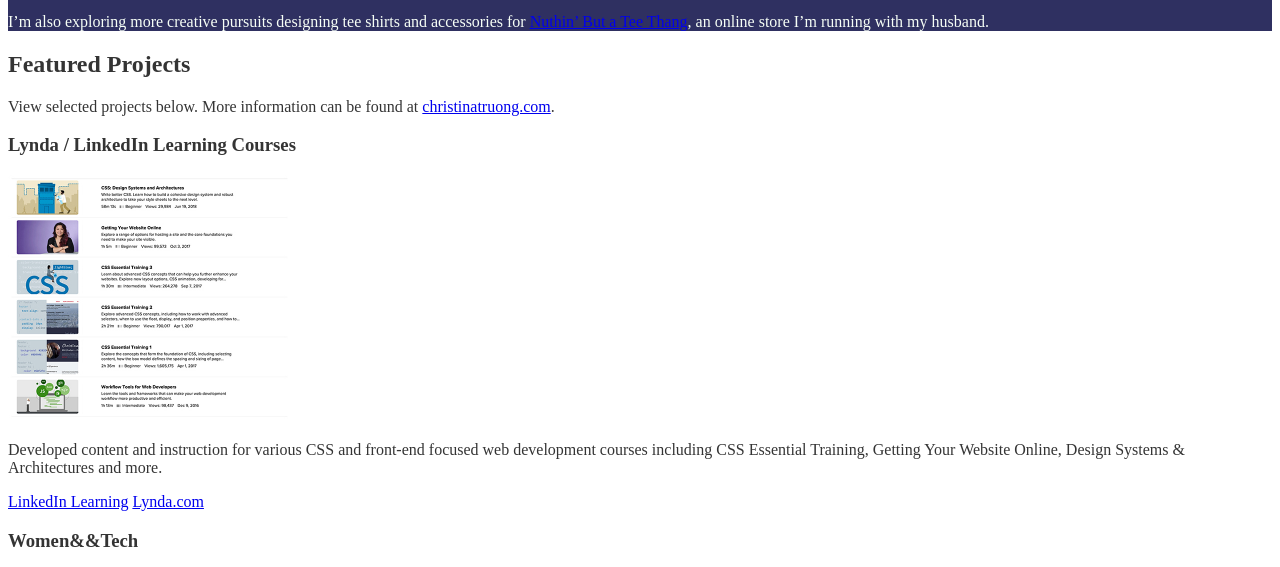
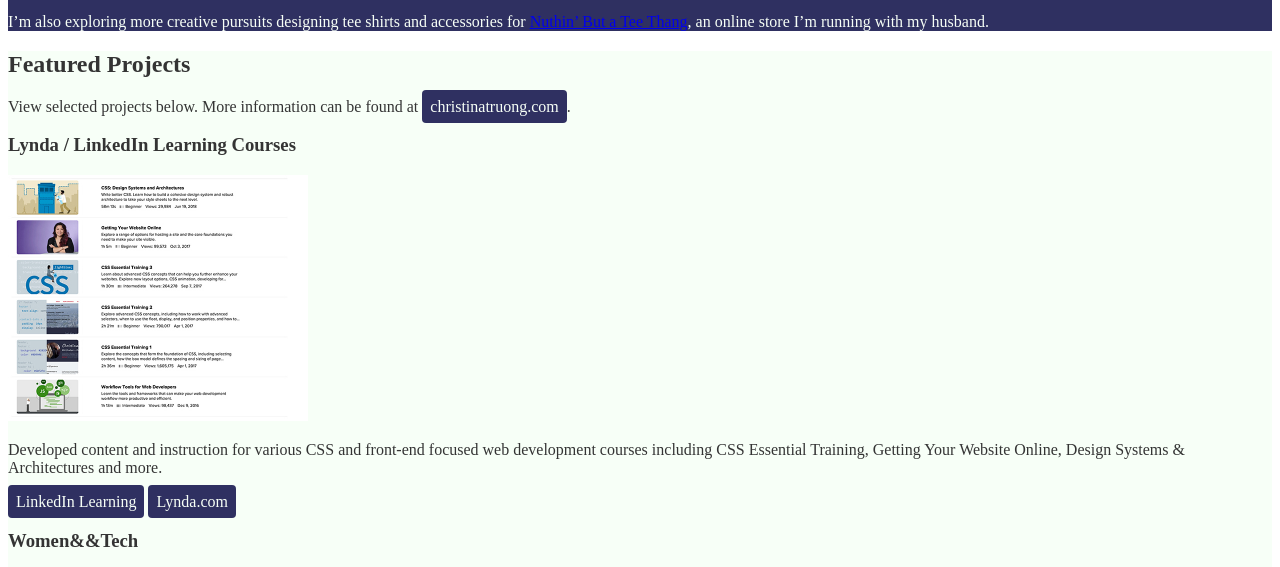
Before and after one commit to sidorkinandrew/linkedin-css-portfolio-course, a plain HTML site: page index.html in a window 1280 px wide. Shown: the part 166-733 px from the top of the page. Drawn offline with Linux system fonts and the light colour scheme.

Commit message:
class='btn'

```diff
--- a/css/styles.css
+++ b/css/styles.css
@@ -33,6 +33,21 @@ body {
     background: #F7FFF7;
   }
 
+  .projects a {
+    color: #2F3061;
+  }
+  .projects .btn {
+    color: #F7FFF7;
+    background: #2F3061;
+    text-decoration: none;
+    padding: 8px;
+    border-radius: 4px;
+  }
+  .projects .btn:hover {
+    background: rgba(47, 48, 97, 80%);
+  }
+
+
 
   /* Work Experience
   ------------------------------------*/
--- a/index.html
+++ b/index.html
@@ -18,17 +18,17 @@
       </header>
 
       <!-- ********************  PROJECTS / PORTFOLIO  ********************* -->
-      <section>
+      <section class="projects">
         <h2>Featured Projects</h2>
-        <p>View selected projects below. More information can be found at <a href="http://christinatruong.com">christinatruong.com</a>.</p>
+        <p>View selected projects below. More information can be found at <a class="btn" href="http://christinatruong.com">christinatruong.com</a>.</p>
 
         <!-- Project 1 -->
         <section>
           <h3>Lynda / LinkedIn Learning Courses</h3>
           <img src="images/project-courses.jpg" alt="description of image">
           <p>Developed content and instruction for various CSS and front-end focused web development courses including CSS Essential Training, Getting Your Website Online, Design Systems & Architectures and more.</p>
-          <a href="https://www.linkedin.com/learning/instructors/christina-truong?u=2125562" target="_blank">LinkedIn Learning</a>
-          <a href="https://www.lynda.com/Christina-Truong/7842227-1.html">Lynda.com</a>
+          <a class="btn" href="https://www.linkedin.com/learning/instructors/christina-truong?u=2125562" target="_blank">LinkedIn Learning</a>
+          <a class="btn" href="https://www.lynda.com/Christina-Truong/7842227-1.html">Lynda.com</a>
         </section>
 
         <!-- Project 2 -->
@@ -36,7 +36,7 @@
           <h3>Women&&Tech</h3>
           <img src="images/project-women-tech.jpg" alt="description of image">
           <p>Women&&Tech was launched in 2012 to feature interviews with different women working in the tech industry. I became familiar with them when I was invited to be one of the interviewees! A few years later, I joined the team and helped with the relaunch of the site as the front-end architect.</p>
-          <a href="http://christinatruong.com/projects/women-and-tech-redesign.html" target="_blank">View the case study</a>
+          <a class="btn" href="http://christinatruong.com/projects/women-and-tech-redesign.html" target="_blank">View the case study</a>
         </section>
 
         <!-- Project 3 -->
@@ -44,12 +44,12 @@
           <h3>The Wire Ipsum</h3>
           <img src="images/project-wire-ipsum.jpg" alt="description of image">
           <p>After coming back from teaching a JavaScript workshop, I felt inspired to create something just for fun. I realized that of all the content/lorem ipsum generators available, there was nothing for HBO’s The Wire fans. I searched for <a href="http://thewireipsum.com" target="_blank">thewireipsum.com</a> domain and it was available! Generate some content for your projects today.</p>
-          <a href="http://thewireipsum.com" target="_blank">View live site</a>
+          <a class="btn" href="http://thewireipsum.com" target="_blank">View live site</a>
         </section>
       </section>
 
       <!-- ***********************  WORK EXPERIENCE  *********************** -->
-      <section>
+      <section class="work-experience">
         <h2>Work Experience</h2>
         <p>See my complete work history on <a href="https://www.linkedin.com/in/christinatruong/">LinkedIn</a>.</p>
 
@@ -99,7 +99,7 @@
       </section>
 
       <!-- ******************  EDUCATION & CERTIFICATIONS ****************** -->
-      <section>
+      <section class="education">
         <h2>Education</h2>
 
         <section>
```
